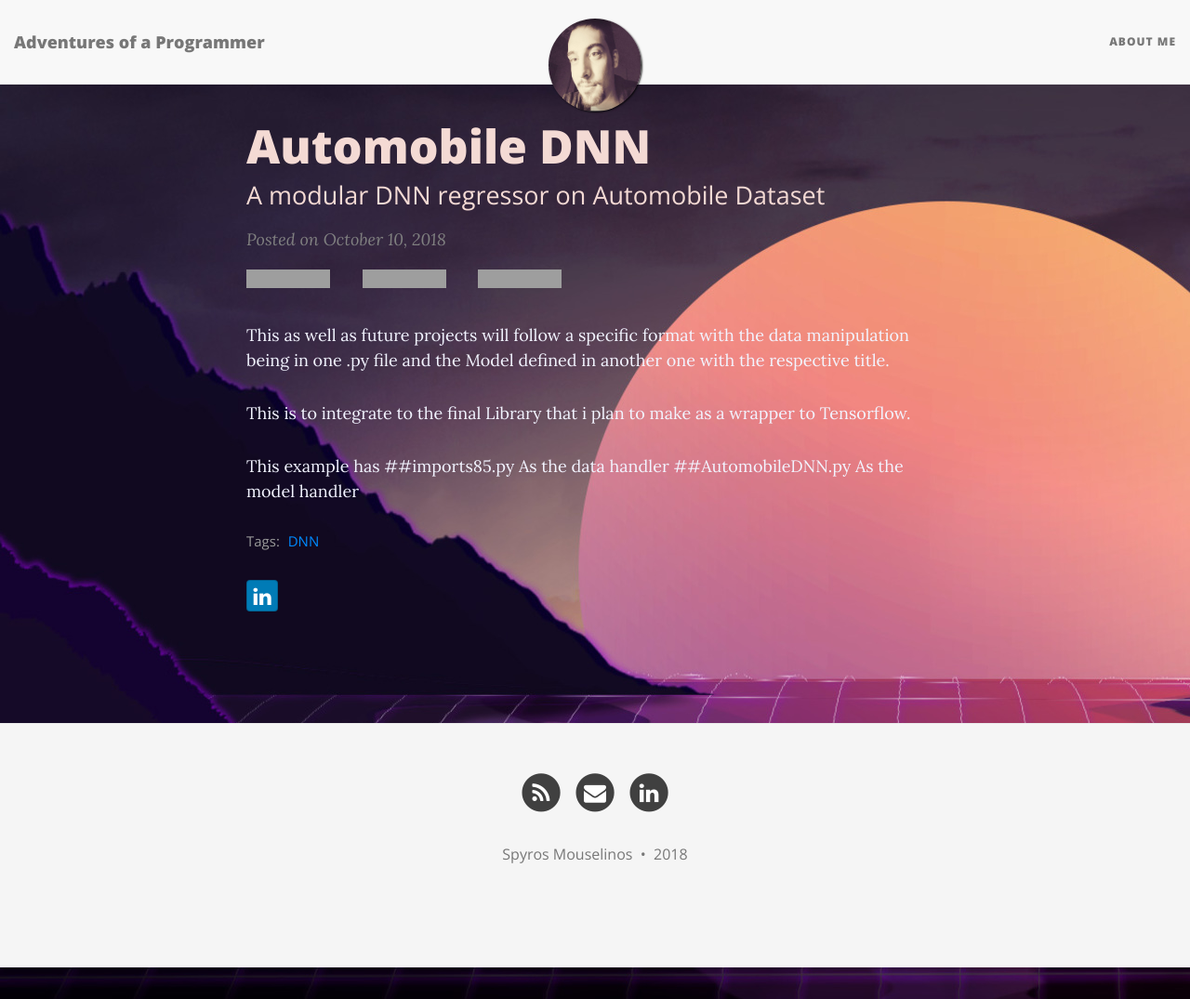
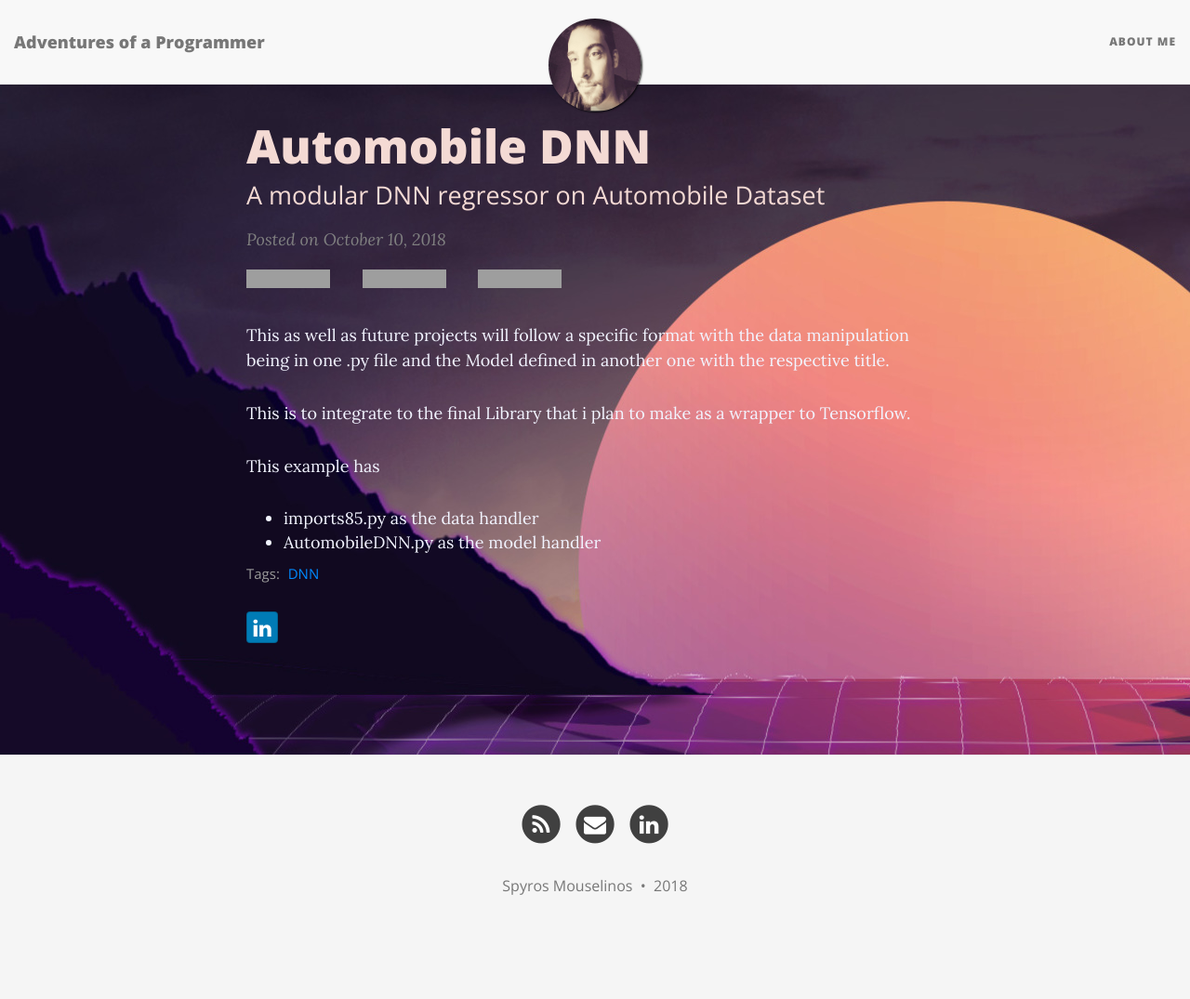
Before and after one commit to SpyrosMouselinos/SpyrosMouselinos.github.io, a Jekyll site: the page built from _posts/2018-10-10-AutomobileDNN.md, in a window 1280 px wide and 1075 px high. Shown: the whole window at 93% size. Built offline with Jekyll 4.4.1, drawn with Linux system fonts in a browser that asks for light colours; nearby versions of some CDN libraries; grey boxes are pictures that could not be loaded.

Commit message:
Fixed Markdown

```diff
--- a/_posts/2018-10-10-AutomobileDNN.md
+++ b/_posts/2018-10-10-AutomobileDNN.md
@@ -14,7 +14,5 @@ with the respective title.
 This is to integrate to the final Library that i plan to make as a wrapper to Tensorflow.
 
 This example has
-##imports85.py
-As the data handler
-##AutomobileDNN.py
-As the model handler
+* imports85.py as the data handler
+* AutomobileDNN.py as the model handler
```
